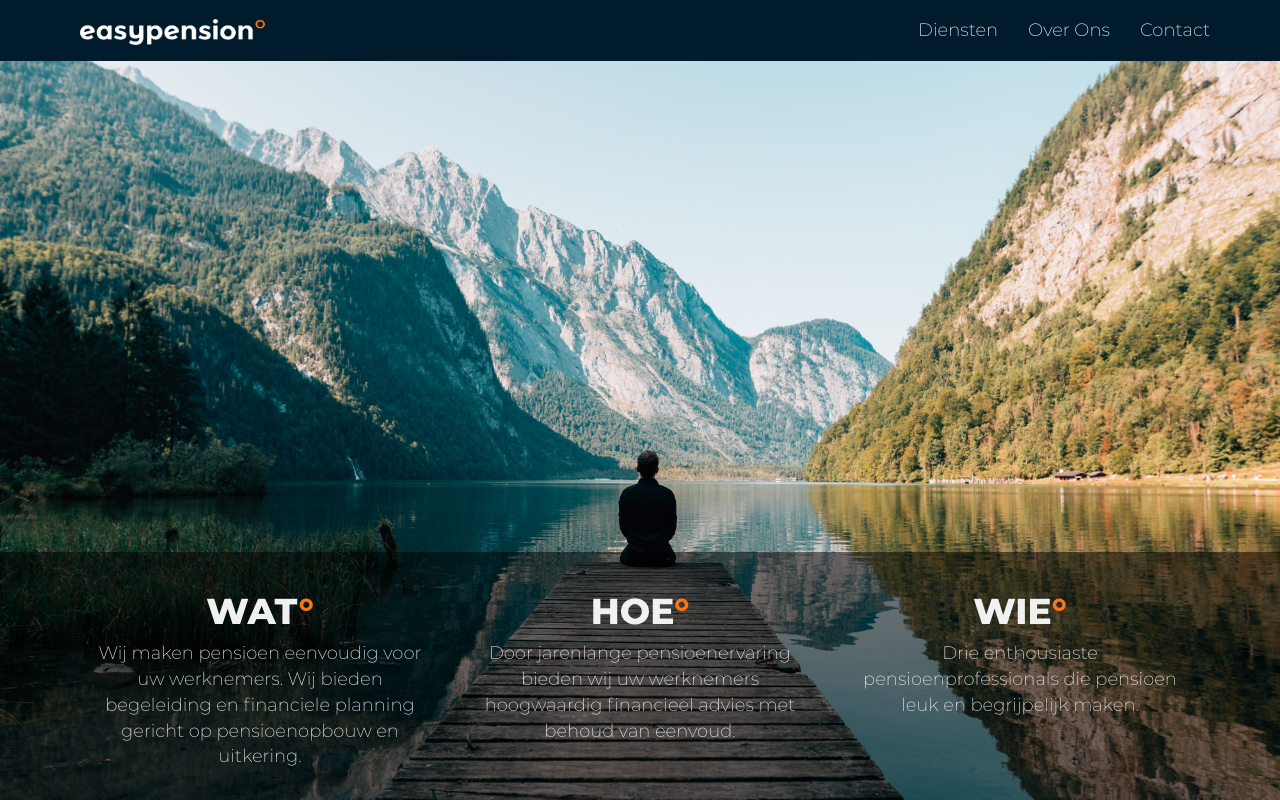
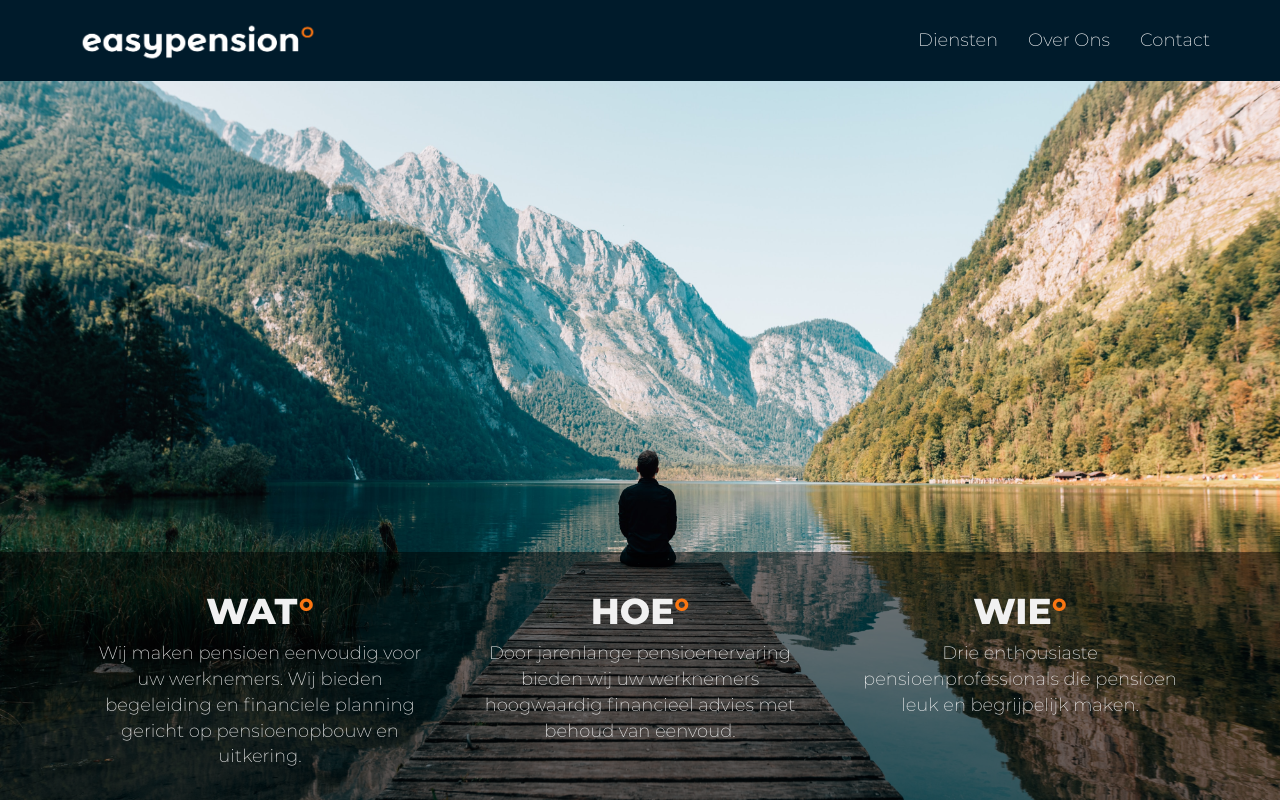
Before and after one commit to IvoJongmans/EasyPension, a PHP site: page / in a window 1280 px wide. Run offline with PHP 8.4, Linux system fonts and the light colour scheme.

Commit message:
first commit

```diff
--- a/contact.html
+++ b/contact.html
@@ -9,7 +9,7 @@
     <link rel="stylesheet" href="navbar.css">
     <link rel="stylesheet" href="contact.css">
     <link href="https://fonts.googleapis.com/css?family=Montserrat" rel="stylesheet">
-    <!-- <link rel="icon" href="favicon.png" sizes="16x16" type="image/png"> -->
+    <link rel="icon" href="favicon.jpg" sizes="16x16" type="image/png">
     <script src="https://ajax.googleapis.com/ajax/libs/jquery/3.3.1/jquery.min.js"></script>
     <script src="https://maxcdn.bootstrapcdn.com/bootstrap/3.4.0/js/bootstrap.min.js"></script>
 </head>
--- a/diensten.css
+++ b/diensten.css
@@ -72,6 +72,7 @@ hr {
         height: 400px;
     }
 }
+
 @media only screen and (max-width:992px) {
     .boxtext {
         height: 510px;
@@ -86,6 +87,7 @@ hr {
         display: block;
     }
 }
+
 @media only screen and (max-width:767px) {
     .brandlogo {
         height: 70px;
@@ -97,4 +99,3 @@ hr {
         display: none;
     }
 }
-}
--- a/diensten.html
+++ b/diensten.html
@@ -9,7 +9,7 @@
     <link rel="stylesheet" href="navbar.css">
     <link rel="stylesheet" href="diensten.css">
     <link href="https://fonts.googleapis.com/css?family=Montserrat" rel="stylesheet">
-    <!-- <link rel="icon" href="favicon.png" sizes="16x16" type="image/png"> -->
+    <link rel="icon" href="favicon.jpg" sizes="16x16" type="image/png">
     <script src="https://ajax.googleapis.com/ajax/libs/jquery/3.3.1/jquery.min.js"></script>
     <script src="https://maxcdn.bootstrapcdn.com/bootstrap/3.4.0/js/bootstrap.min.js"></script>
 </head>
--- a/index.css
+++ b/index.css
@@ -16,7 +16,7 @@ body {
 }
 
 .brandlogo {
-    height: 80px;
+    height: 100px;
     margin-top: -23px;
 }
 
--- a/index.html
+++ b/index.html
@@ -1,5 +1,6 @@
 <!DOCTYPE html>
 <html lang="en">
+
 <head>
     <title>EasyPension</title>
     <meta charset="utf-8">
@@ -8,7 +9,7 @@
     <link rel="stylesheet" href="navbar.css">
     <link rel="stylesheet" href="index.css">
     <link href="https://fonts.googleapis.com/css?family=Montserrat" rel="stylesheet">
-  <!-- <link rel="icon" href="favicon.png" sizes="16x16" type="image/png"> -->
+    <link rel="icon" href="favicon.jpg" sizes="16x16" type="image/png">
     <script src="https://ajax.googleapis.com/ajax/libs/jquery/3.3.1/jquery.min.js"></script>
     <script src="https://maxcdn.bootstrapcdn.com/bootstrap/3.4.0/js/bootstrap.min.js"></script>
 </head>
@@ -46,19 +47,22 @@
             <div class="container centercontent">
                 <div class="col-sm-4">
                     <h1 class="text-center" style="font-weight: bolder">WAT<span class="celsius">°</span></h1>
-                <p class="text-center">Wij maken pensioen eenvoudig voor uw werknemers. Wij bieden begeleiding en financiele planning
+                    <p class="text-center">Wij maken pensioen eenvoudig voor uw werknemers. Wij bieden begeleiding en
+                        financiele planning
                         gericht op pensioenopbouw en uitkering.
                     </p>
                 </div>
                 <div class="col-sm-4">
                     <h1 class="text-center" style="font-weight: bolder">HOE<span class="celsius">°</span></h1>
-                <p class="text-center">Door jarenlange pensioenervaring bieden wij uw werknemers hoogwaardig financieel advies met
+                    <p class="text-center">Door jarenlange pensioenervaring bieden wij uw werknemers hoogwaardig
+                        financieel advies met
                         behoud van eenvoud.
                     </p>
                 </div>
                 <div class="col-sm-4">
                     <h1 class="text-center" style="font-weight: bolder">WIE<span class="celsius">°</span></h1>
-                <p class="text-center">Drie enthousiaste pensioenprofessionals die pensioen leuk en begrijpelijk maken.
+                    <p class="text-center">Drie enthousiaste pensioenprofessionals die pensioen leuk en begrijpelijk
+                        maken.
                     </p>
                 </div>
             </div>
@@ -67,4 +71,5 @@
 
 
 </body>
+
 </html>
--- a/navbar.css
+++ b/navbar.css
@@ -17,7 +17,7 @@
 }
 
 .navbar-header {
-    height:60px;
+    height:80px;
 }
 
 .navbar-default .navbar-brand {
@@ -30,7 +30,7 @@
 /* Link */
 .navbar-default .navbar-nav > li > a {
     color: white;
-    line-height: 30px;
+    line-height: 50px;
     font-family: 'MontserratEL', sans-serif;
     font-weight: 100;
 }
--- a/overons.html
+++ b/overons.html
@@ -8,7 +8,7 @@
   <link rel="stylesheet" href="navbar.css">
   <link rel="stylesheet" href="overons.css">
   <link href="https://fonts.googleapis.com/css?family=Montserrat" rel="stylesheet">
-  <!-- <link rel="icon" href="favicon.png" sizes="16x16" type="image/png"> -->
+  <link rel="icon" href="favicon.jpg" sizes="16x16" type="image/png">
   <script src="https://ajax.googleapis.com/ajax/libs/jquery/3.3.1/jquery.min.js"></script>
   <script src="https://maxcdn.bootstrapcdn.com/bootstrap/3.4.0/js/bootstrap.min.js"></script>
 </head>
```
Also changed, not shown: favicon.jpg (added). Lines whose indentation alone changed are shown as unchanged.
